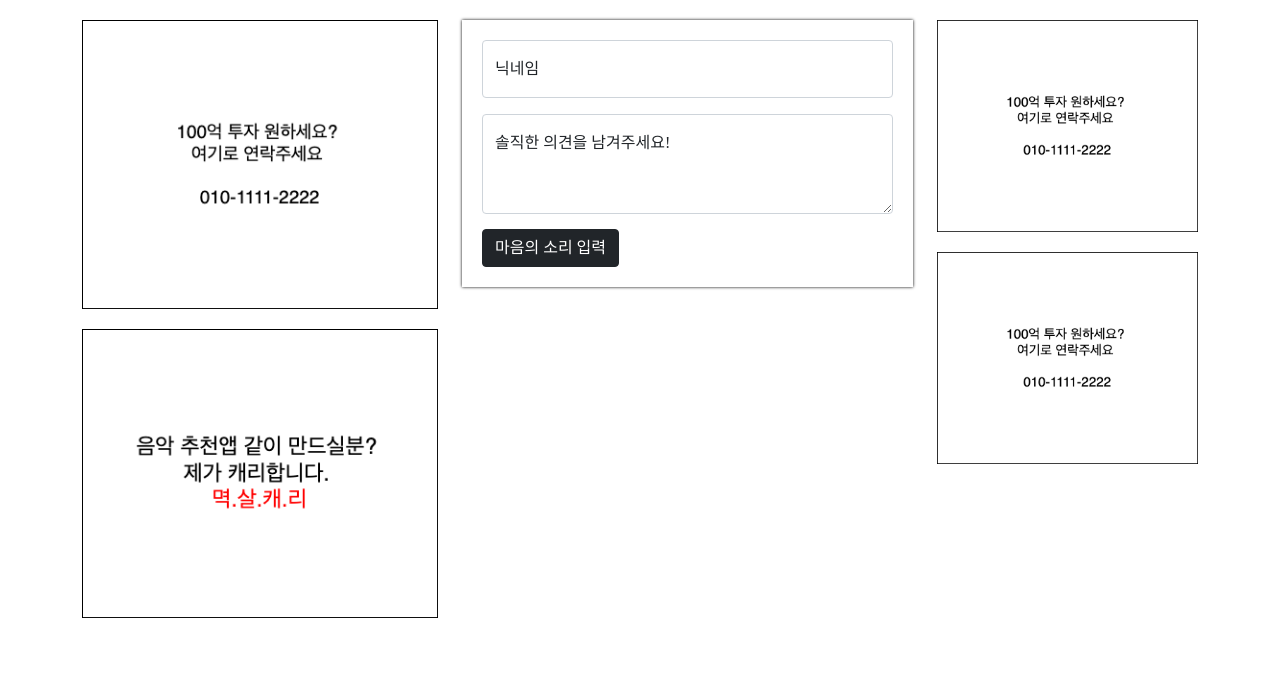
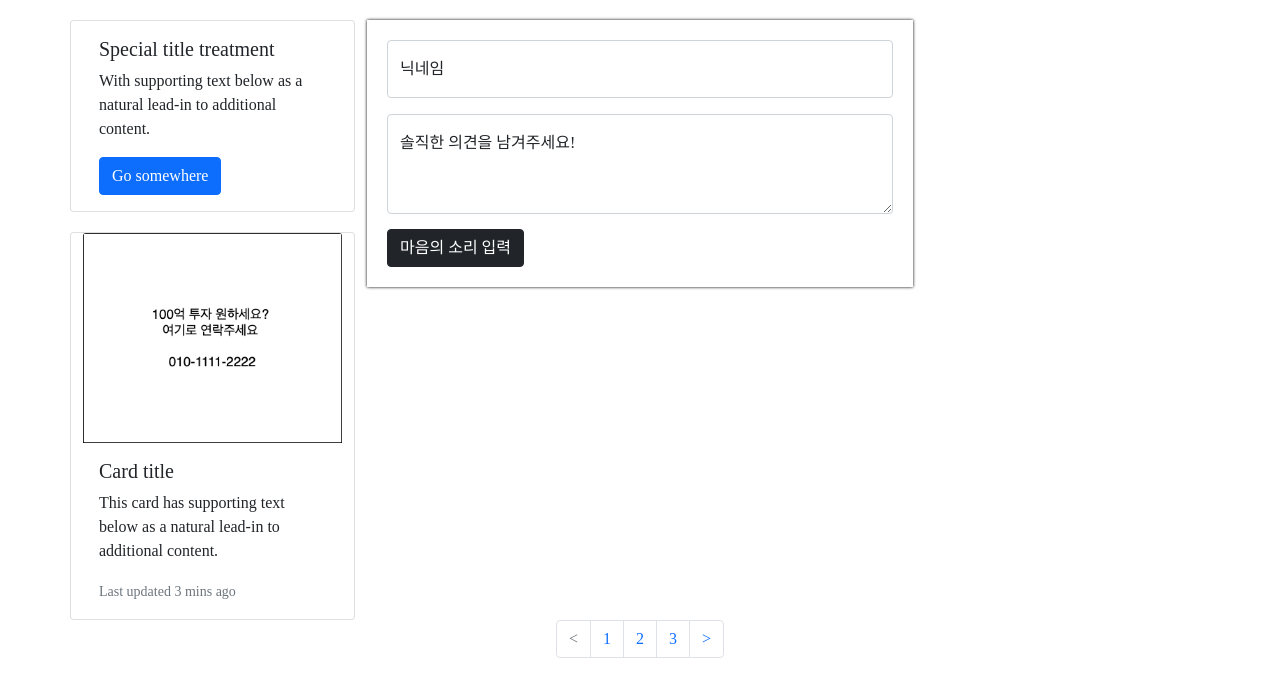
Before and after one commit to quizee/blind-chang, a Flask app: page / in a window 1280 px wide. Shown: the part 300-974 px from the top of the page. Before the commit the page ends 918 px from the top, so only its background shows below. Run offline with Flask 2, Linux system fonts and the light colour scheme; data that the repository does not hold is empty.

Commit message:
pagination 과 post 로직 수정, 광고란 수정

```diff
--- a/app.py
+++ b/app.py
@@ -1,3 +1,4 @@
+import pymongo
 from flask import Flask, render_template, request, jsonify
 from pymongo import MongoClient
 client = MongoClient('mongodb+srv://test:sparta@cluster0.csmowq9.mongodb.net/Cluster0?retryWrites=true&w=majority')
@@ -8,19 +9,33 @@ app = Flask(__name__)
 def home():
     return render_template('index.html')
 
-@app.route("/homework", methods=["POST"])
-def homework_post():
+@app.route("/blind", methods=["POST"])
+def blind_post():
     nick_name = request.form['nick_name']
-    comment = request.form['comment']
-    print(nick_name, comment)
-    doc = {'nick_name': nick_name, 'comment': comment}
-    db.guests.insert_one(doc)
+    content = request.form['content']
+    all_posts = list(db.posts.find({}, {'_id': False}))
+    count = len(all_posts) + 1
+    doc = {'nick_name': nick_name, 'content': content, 'post_id': count}
+    db.posts.insert_one(doc)
     return jsonify({'msg':'소중한 익명 의견 감사합니다!'})
 
-@app.route("/homework", methods=["GET"])
-def homework_get():
-    all_guests = list(db.guests.find({}, {'_id': False}))
-    return jsonify({'guests': all_guests})
+@app.route("/blind/comment", methods=["POST"])
+def blind_comment():
+    post_num = request.form['post_num']
+    comment = request.form['comment']
+    nick_name = request.form['nick_name']
+    doc = {'nick_name': nick_name, 'comment': comment, 'post_num': post_num}
+    db.comments.insert(doc)
+    return jsonify({'msg': '블라인드 창 생태계에 중독되셨군요!'})
+
+@app.route("/blind", methods=["GET"])
+def blind_get():
+    page = int(request.args.get('page', 1))
+    limit = 5
+    offset = (page -1)* limit
+    all_posts = list(db.posts.find({}, {'_id': False}).sort('post_id',pymongo.DESCENDING).limit(limit).skip(offset))
+    return jsonify({'posts': all_posts})
+
 
 if __name__ == '__main__':
     app.run('0.0.0.0', port=5001, debug=True)
--- a/templates/index.html
+++ b/templates/index.html
@@ -52,7 +52,7 @@
         }
 
         .advertise {
-           margin-top: 20px;
+            margin-top: 20px;
         }
 
         .mypost > button {
@@ -60,8 +60,8 @@
         }
 
         .mycards {
-            width: 95%;
-            max-width: 500px;
+            width: 100%;
+            max-width: 600px;
             margin: auto;
         }
 
@@ -73,7 +73,7 @@
     <script>
         $(document).ready(function () {
             set_num()
-            show_comment()
+            show_content(1)
         });
 
         function randomIntFromInterval(min, max) { // min and max included
@@ -84,15 +84,15 @@
             $('#temp').text(randomIntFromInterval(3, 8));
         }
 
-        function save_comment() {
+        function save_post() {
             let nick_name = $('#name').val();
-            let comment = $('#comment').val();
+            let content = $('#content').val();
             $.ajax({
                 type: 'POST',
-                url: '/homework',
+                url: '/blind',
                 data: {
                     nick_name: nick_name,
-                    comment: comment
+                    content: content
                 },
                 success: function (response) {
                     alert(response['msg'])
@@ -101,26 +101,27 @@
             })
         }
 
-        function show_comment() {
+        function show_content(page_num) {
             $.ajax({
                 type: "GET",
-                url: "/homework",
+                url: `/blind?page=${page_num}`,
                 data: {},
                 success: function (response) {
-                    let rows = response['guests']
+                    $('#post-list').empty();
+                    let rows = response['posts']
                     for (let i = 0; i < rows.length; i++) {
                         let nick_name = rows[i]['nick_name'];
-                        let comment = rows[i]['comment'];
+                        let content = rows[i]['content'];
                         let temp_html = `
                         <div class="card">
                             <div class="card-body">
                                 <blockquote class="blockquote mb-0">
-                                    <p>${comment}</p>
+                                    <p>${content}</p>
                                     <footer class="blockquote-footer">${nick_name}</footer>
                                 </blockquote>
                             </div>
                         </div>`
-                        $('#comment-list').append(temp_html);
+                        $('#post-list').append(temp_html);
                     }
                 }
             });
@@ -134,50 +135,71 @@
 </div>
 <div class="container">
     <div class="row">
-        <div class="col-md-4">
+        <div class="col-md-3">
             <div class="row">
-                <div class="advertise">
-                <img src="/static/100억.png" class="img-fluid" alt="Responsive image">
+                <div class="card advertise" style="width: 18rem;">
+                    <div class="card-body">
+                        <h5 class="card-title">Special title treatment</h5>
+                        <p class="card-text">With supporting text below as a natural lead-in to additional content.</p>
+                        <a href="#" class="btn btn-primary">Go somewhere</a>
+                    </div>
                 </div>
             </div>
             <div class="row">
-                <div class="advertise">
-                <img src="/static/멱살캐리.png" class="img-fluid" alt="Responsive image">
+                <div class="card advertise" style="width: 18rem;">
+                    <img class="card-img-top" src="/static/100억.png" alt="광고">
+                    <div class="card-body">
+                        <h5 class="card-title">Card title</h5>
+                        <p class="card-text">This card has supporting text below as a natural lead-in to additional
+                            content.</p>
+                        <p class="card-text"><small class="text-muted">Last updated 3 mins ago</small></p>
+                    </div>
                 </div>
             </div>
         </div>
-        <div class="col-md-5">
+        <div class="col-md-6">
             <div class="mypost">
                 <div class="form-floating mb-3">
                     <input type="text" class="form-control" id="name" placeholder="url">
                     <label for="name">닉네임</label>
                 </div>
                 <div class="form-floating">
-        <textarea class="form-control" placeholder="Leave a comment here" id="comment"
+        <textarea class="form-control" placeholder="Leave a comment here" id="content"
                   style="height: 100px"></textarea>
-                    <label for="comment">솔직한 의견을 남겨주세요!</label>
+                    <label for="">솔직한 의견을 남겨주세요!</label>
                 </div>
-                <button onclick="save_comment()" type="button" class="btn btn-dark">마음의 소리 입력</button>
+                <button onclick="save_post()" type="button" class="btn btn-dark">마음의 소리 입력</button>
             </div>
-            <div class="mycards" id="comment-list">
+            <div class="mycards" id="post-list">
                 <!-- 댓글 삽입 -->
             </div>
         </div>
         <div class="col-md-3">
             <div class="row">
-                <div class="advertise">
-                <img src="/static/100억.png" class="img-fluid" alt="Responsive image">
-                </div>
+
             </div>
             <div class="row">
-                <div class="advertise">
-                <img src="/static/100억.png" class="img-fluid" alt="Responsive image">
-                </div>
+
             </div>
         </div>
+        <nav aria-label="Page navigation example">
+            <ul class="pagination justify-content-center">
+                <li class="page-item disabled">
+                    <a class="page-link" href="#" tabindex="-1"><</a>
+                </li>
+                <li class="page-item"><a class="page-link" href="#">1</a></li>
+                <li class="page-item"><a class="page-link" href="#">2</a></li>
+                <li class="page-item"><a class="page-link" href="#">3</a></li>
+                <li class="page-item">
+                    <a class="page-link" href="#">></a>
+                </li>
+            </ul>
+        </nav>
+
     </div>
 
 
 </div>
+
 </body>
 </html>
```
